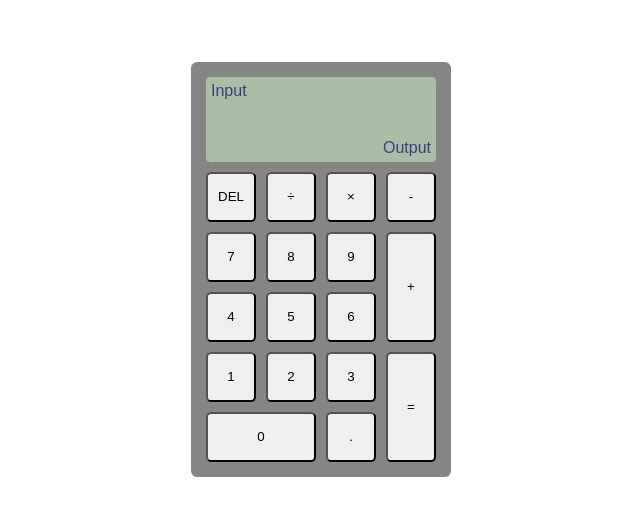
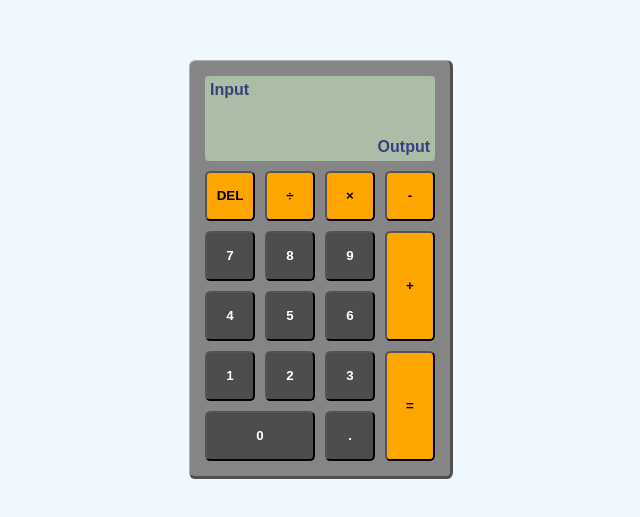
Before and after one commit to geon-youn/calculator, a plain HTML site: page index.html in a window 1280 px wide. Shown: the part 131-648 px from the top of the page, without its empty margins (319-959 px from the left). Drawn offline with Linux system fonts and the light colour scheme.

Commit message:
Update styling

```diff
--- a/index.html
+++ b/index.html
@@ -23,7 +23,7 @@
 
         <div class="buttons">
             <div id="top">
-                <button id="del">DEL</button>
+                <button id="del" class="op">DEL</button>
                 <button id="div" class="op">÷</button>
                 <button id="mul" class="op">×</button>
                 <button id="sub" class="op">-</button>
@@ -32,23 +32,23 @@
             <div id="bot">
                 <div class="left">
                     <div>
-                        <button id="seven">7</button>
-                        <button id="eight">8</button>
-                        <button id="nine">9</button>
+                        <button id="seven" class="num">7</button>
+                        <button id="eight" class="num">8</button>
+                        <button id="nine" class="num">9</button>
                     </div>
                     <div>
-                        <button id="four">4</button>
-                        <button id="five">5</button>
-                        <button id="six">6</button>
+                        <button id="four" class="num">4</button>
+                        <button id="five" class="num">5</button>
+                        <button id="six" class="num">6</button>
                     </div>
                     <div>
-                        <button id="one">1</button>
-                        <button id="two">2</button>
-                        <button id="three">3</button>
+                        <button id="one" class="num">1</button>
+                        <button id="two" class="num">2</button>
+                        <button id="three" class="num">3</button>
                     </div>
                     <div>
-                        <button id="zero">0</button>
-                        <button id="dot">.</button>
+                        <button id="zero" class="num">0</button>
+                        <button id="dot" class="num">.</button>
                     </div>
                 </div>
                 <div class="right">
--- a/style.css
+++ b/style.css
@@ -11,6 +11,7 @@ body {
     justify-content: center;
     align-items: center;
     flex-direction: column;
+    background-color: aliceblue;
 }
 
 .calc-container {
@@ -19,6 +20,7 @@ body {
     background-color: #abbda7;
     border-radius: 0.25em;
     color: #374079;
+    font-weight: bold;
     margin: 5px;
     padding: 5px;
     gap: 20px;
@@ -34,6 +36,10 @@ body {
     background-color: #858585;
     border-radius: 0.4em;
     padding: 10px;
+    border-right: 3px #505050 solid;
+    border-bottom: 3px #505050 solid;
+    border-top: 0.5px #b1b1b1 solid;
+    border-left: 0.5px #b1b1b1 solid;
 }
 
 .buttons {
@@ -77,3 +83,14 @@ button {
     margin: 5px;
     border-radius: 0.4em;
 }
+
+.num {
+    background-color: #4d4d4d;
+    color: white;
+    font-weight: bold;
+}
+
+.op {
+    background-color: orange;
+    font-weight: bolder;
+}
```
